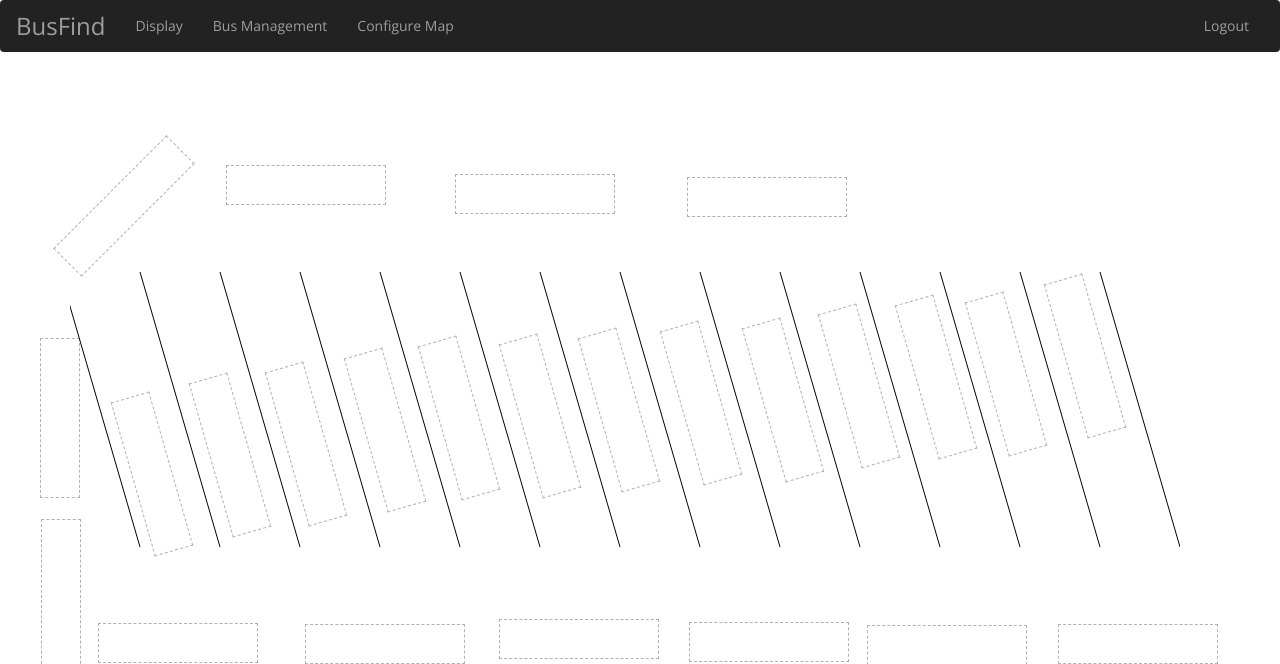
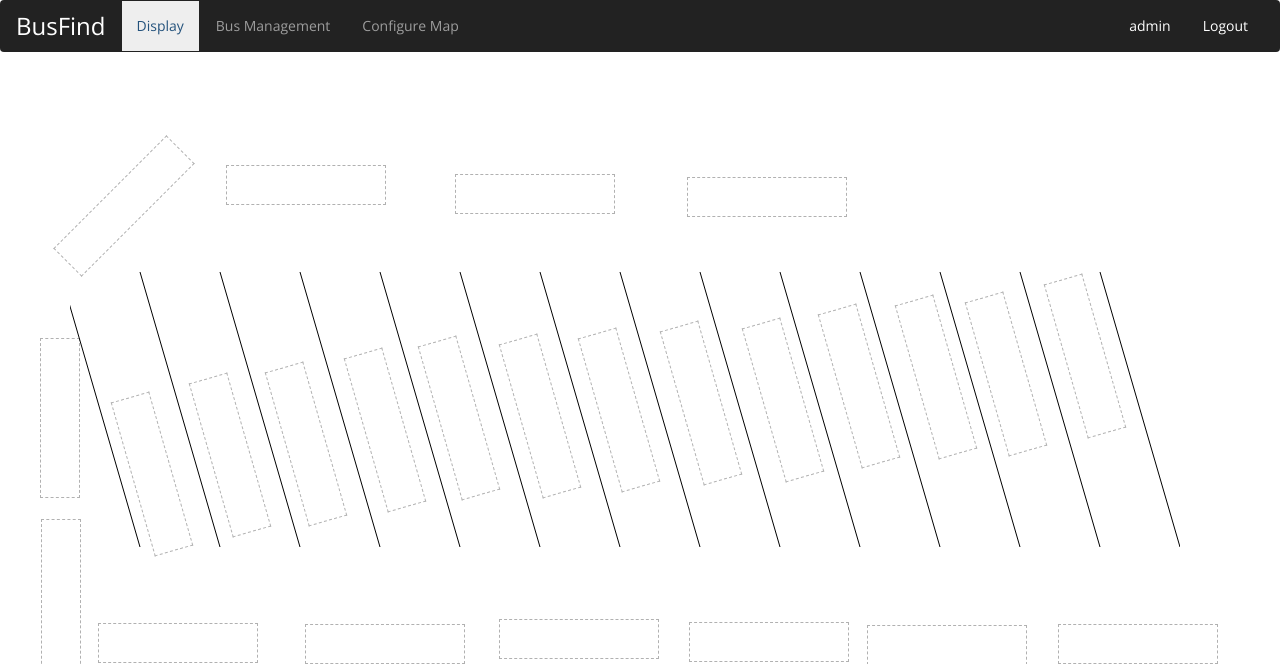
Before and after one commit to hacktj15/bus, a Django app: page / in a window 1280 px wide. Shown: the top 664 px of the page. Run offline with Django 3.2, Linux system fonts and the light colour scheme; a user stored in the database is signed in; data comes from the database, SQL or seed files in the repository; both versions use the stored data as it was after the commit; data that the repository does not hold is empty; some libraries are stand-ins or nearby versions.

Commit message:
update nav style

```diff
--- a/bus/busapp/views.py
+++ b/bus/busapp/views.py
@@ -20,7 +20,8 @@ def display_view(request):
     context = {
         "slots": slots,
         "instances": instances,
-        "num": num
+        "num": num,
+        "loc": "display"
     }
     return render(request, "display.html", context)
 
@@ -74,7 +75,8 @@ def buses_view(request):
         "slots": slots,
         "instances": instances,
         "buses": buses,
-        "num": num
+        "num": num,
+        "loc": "buses"
     }
     return render(request, "buses-modify.html", context)
 
@@ -113,7 +115,8 @@ def map_view(request):
 
     slots = Slot.objects.all()
     context = {
-        "slots": slots
+        "slots": slots,
+        "loc": "map"
     }
     return render(request, "map.html", context)
 
--- a/bus/static/css/display.css
+++ b/bus/static/css/display.css
@@ -2,6 +2,37 @@
 .container {
     position: relative;
     top: 50px;
+}
+
+a.navbar-brand {
+    color: white;
+}
+
+ul.nav li {
+    border-left: 1px solid #222;
+    border-right: 1px solid #222;
+}
+
+ul.nav li a.highlight {
+    color: white;
+}
+
+ul.nav li:hover a.highlight {
+    color: black;
+}
+
+ul.nav li a.nobg {
+    background: #222 !important;
+}
+
+
+ul.nav li:hover a.nobg.highlight {
+    color: white;
+}
+
+ul.nav li.selected a {
+    background-color: #eee;
+    color: #23527c;
 }
 
 .slot {
--- a/bus/templates/base.html
+++ b/bus/templates/base.html
@@ -26,12 +26,25 @@
             <ul class="nav navbar-nav{% block nav-style %}{% endblock %}">
             {% block nav %}
                 {% if user.is_authenticated %}
-                    <li><a href="/display">Display</a></li>
-                    <li><a href="/buses">Bus Management</a></li>
-                    <li><a href="/map">Configure Map</a></li>
+                    <li{% if loc == "display" %} class="selected"{% endif %}>
+                        <a href="/display">Display</a>
+                    </li>
+                    <li{% if loc == "buses" %} class="selected"{% endif %}>
+                        <a href="/buses">Bus Management</a>
+                    </li>
+                    <li{% if loc == "map" %} class="selected"{% endif %}>
+                        <a href="/map">Configure Map</a>
+                    </li>
                 </ul>
                 <ul class="nav navbar-nav right">
-                    <li><a href="/logout">Logout</a></li>
+                    <li>
+                        <a class="nobg highlight">
+                            <i class="fa fa-user"></i> {{ user }}
+                        </a>
+                    </li>
+                    <li>
+                        <a href="/logout" class="highlight">Logout</a>
+                    </li>
                 {% else %}
             </ul>
             <ul class="nav navbar-nav right">
```
Also changed, not shown: bus/db.sqlite3.
